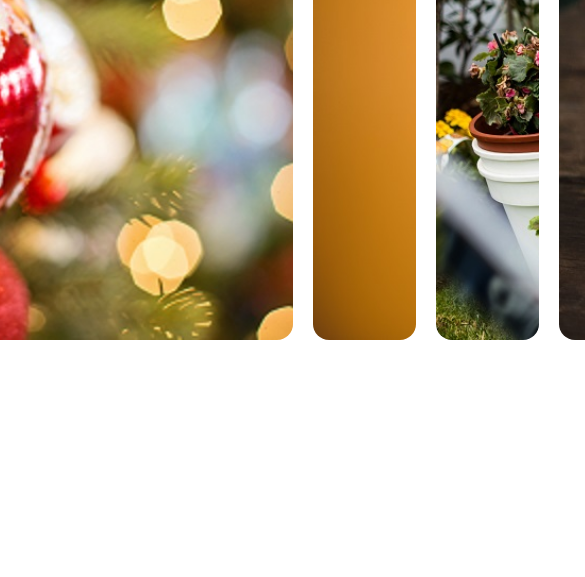
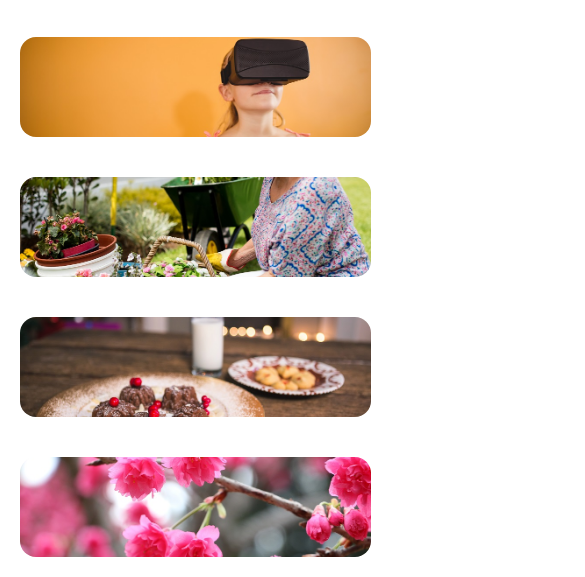
Before and after one commit to AtrinKo/day-1, a plain HTML site: page index.html in a window 390 px wide. Shown: the part 405-982 px from the top of the page, 585 px wide, since content can reach past the window. Before the commit the page ends 844 px from the top, so only its background shows below. Drawn offline with Linux system fonts and the light colour scheme.

Commit message:
finished project

```diff
--- a/script.js
+++ b/script.js
@@ -0,0 +1,19 @@
+const container = document.querySelector(".container");
+const images = document.querySelectorAll(".img");
+
+document.addEventListener("click", classHandler);
+
+function classHandler(event) {
+  for (let key in images) {
+    if (event.target == images[key]) {
+      event.target.classList.add("active");
+      event.target.childNodes[0].classList.add("header-active");
+      for (let key in images) {
+        if (event.target != images[key]) {
+          images[key].classList.remove("active");
+          images[key].childNodes[0].classList.remove("header-active");
+        }
+      }
+    }
+  }
+}
--- a/styles.css
+++ b/styles.css
@@ -11,13 +11,13 @@ body {
   align-items: center;
   justify-content: center;
   height: 100vh;
-  overflow: hidden;
+  /* overflow: hidden; */
   margin: 0;
 }
 
 .container {
   display: flex;
-  width: 1200px;
+  width: 90%;
   height: auto;
   justify-content: space-between;
 }
@@ -43,12 +43,18 @@ body {
 }
 
 .img {
-  width: 10%;
+  width: 100px;
+  height: 566px;
   margin: 0 10px;
-  height: 566px;
+  padding: 0 10px;
+  display: flex;
+  flex-direction: column;
+  justify-content: flex-end;
   background-repeat: no-repeat;
   background-size: cover;
+  background-position: center;
   border-radius: 1rem;
+  transition: all 400ms linear;
 }
 
 .active {
@@ -58,12 +64,51 @@ body {
 h2 {
   color: #f1f1f1;
   font-size: 1.4rem;
-  position: absolute;
-  bottom: 7.5%;
-  margin-left: 10px;
   opacity: 0;
+  transition: all 400ms linear;
 }
 
 .header-active {
   opacity: 1;
 }
+
+@media (max-width: 980px) {
+  .container {
+    margin-top: 100px;
+    padding-top: 100px;
+    flex-direction: column;
+    justify-content: center;
+    align-items: center;
+  }
+  .img {
+    width: 90%;
+    height: 100px;
+    margin: 20px;
+    transition: all 250ms linear;
+  }
+
+  .active {
+    height: 400px;
+    transition: all 250ms linear;
+  }
+}
+
+@media (max-width: 768px) {
+  .img {
+    width: 95%;
+  }
+
+  .active {
+    height: 300px;
+  }
+}
+
+@media (max-width: 480px) {
+  .img {
+    width: 100%;
+  }
+
+  .active {
+    height: 240px;
+  }
+}
```
